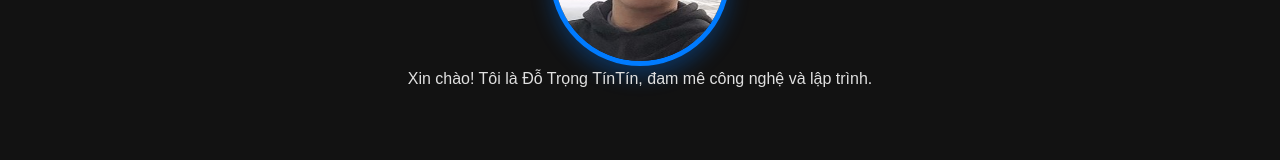
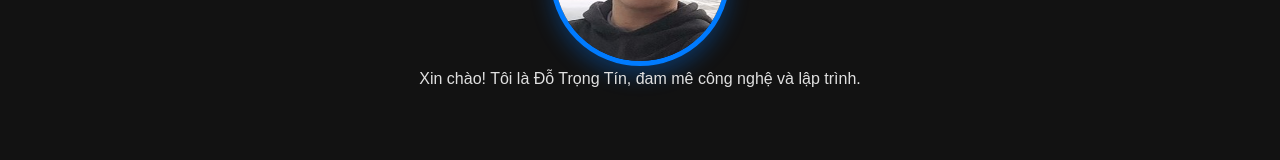
Before and after one commit to ShadowKaito106/baitap, a plain HTML site: page index.html in a window 1280 px wide. Shown: the part 376-536 px from the top of the page. Drawn offline with Linux system fonts and the light colour scheme.

Commit message:
Update index.html

```diff
--- a/index.html
+++ b/index.html
@@ -24,7 +24,7 @@
     <section class="profile">
         <h2>Giới Thiệu Bản Thân</h2>
         <img src="save1.jpg" alt="Ảnh của tôi">
-        <p>Xin chào! Tôi là Đỗ Trọng TínTín, đam mê công nghệ và lập trình.</p>
+        <p>Xin chào! Tôi là Đỗ Trọng Tín, đam mê công nghệ và lập trình.</p>
     </section>
 
     <section class="content">
```
